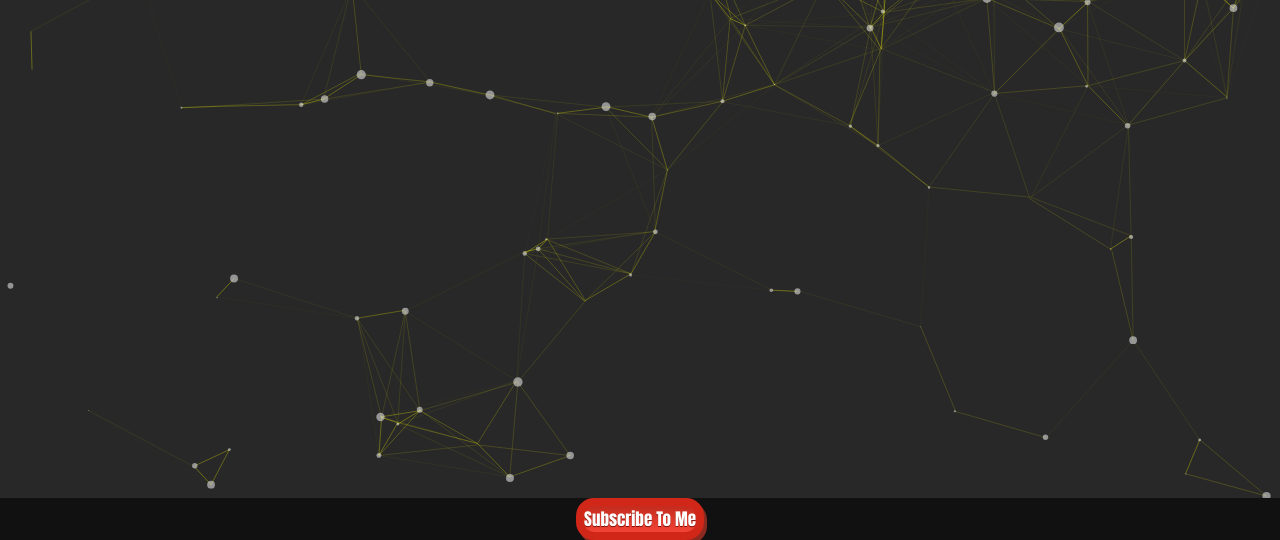
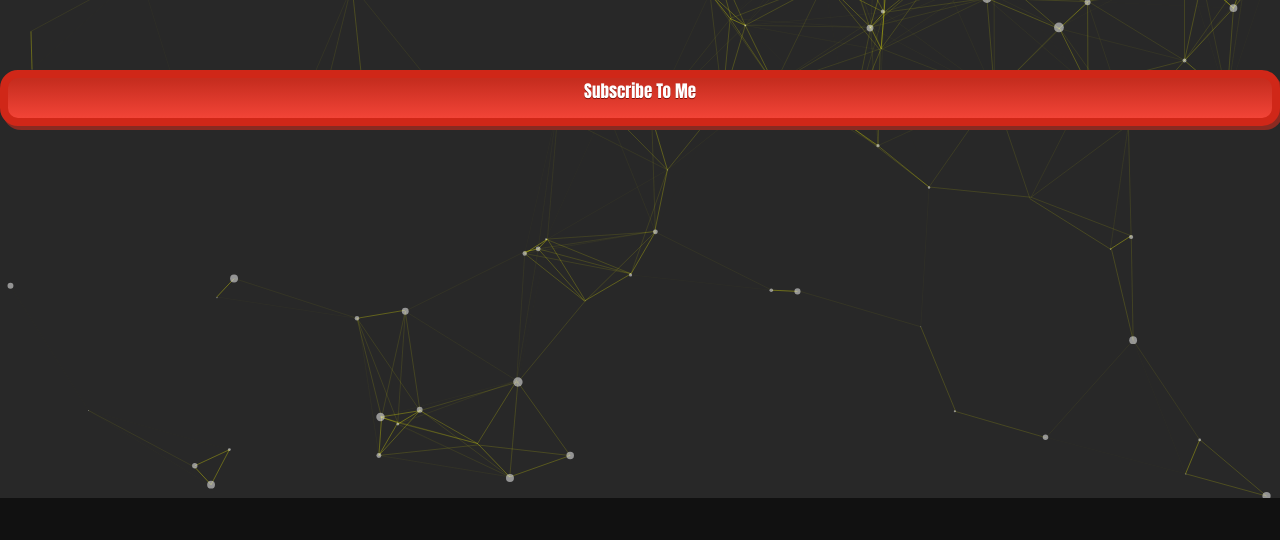
Before and after one commit to officialredx/officialredx.github.io, a plain HTML site: page index.html in a window 1280 px wide. Shown: the part 302-842 px from the top of the page. After the commit the page ends 800 px from the top, so only its background shows below. Drawn offline with Linux system fonts and the light colour scheme.

Commit message:
Update main.css

```diff
--- a/main.css
+++ b/main.css
@@ -126,3 +126,13 @@ canvas{
         left: 50px;
 
 }
+
+.myButton {
+  margin: auto;
+  position: absolute;
+  top: 0;
+  left: 0;
+  bottom: 0;
+  right: 0;
+  height: 40px;
+}
```
